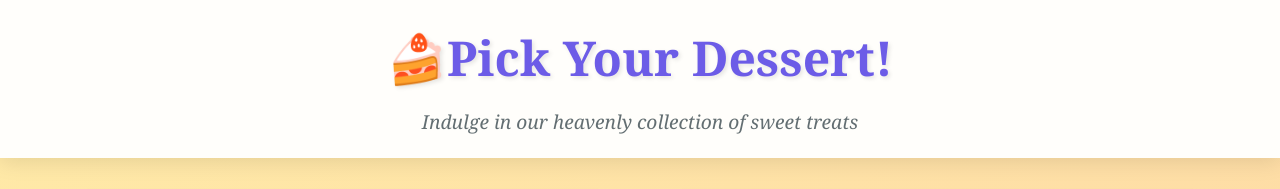
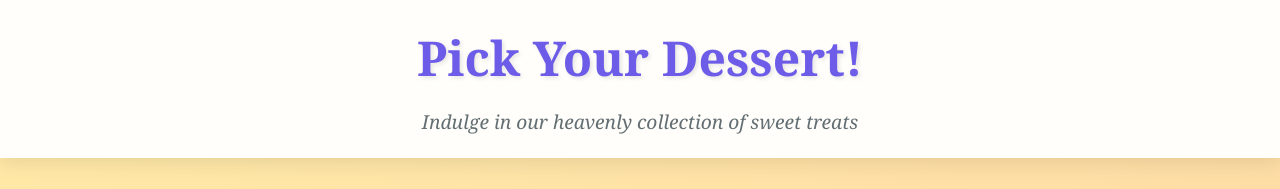
Before and after one commit to Nandeesha434/Dessert1, a plain HTML site: page index.html in a window 1280 px wide. Shown: the top 189 px of the page. Drawn offline with Linux system fonts and the light colour scheme.

Commit message:
Update index.html

```diff
--- a/index.html
+++ b/index.html
@@ -10,7 +10,7 @@
 <body>
     <header>
         <div class="container">
-            <h1>🍰Pick Your Dessert! </h1>
+            <h1>Pick Your Dessert! </h1>
             <p class="subtitle">Indulge in our heavenly collection of sweet treats</p>
         </div>
     </header>
```
